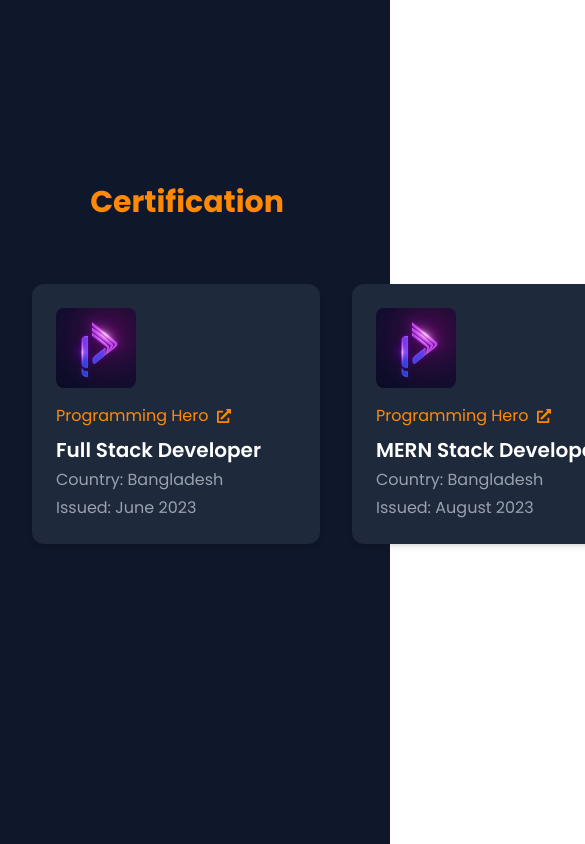
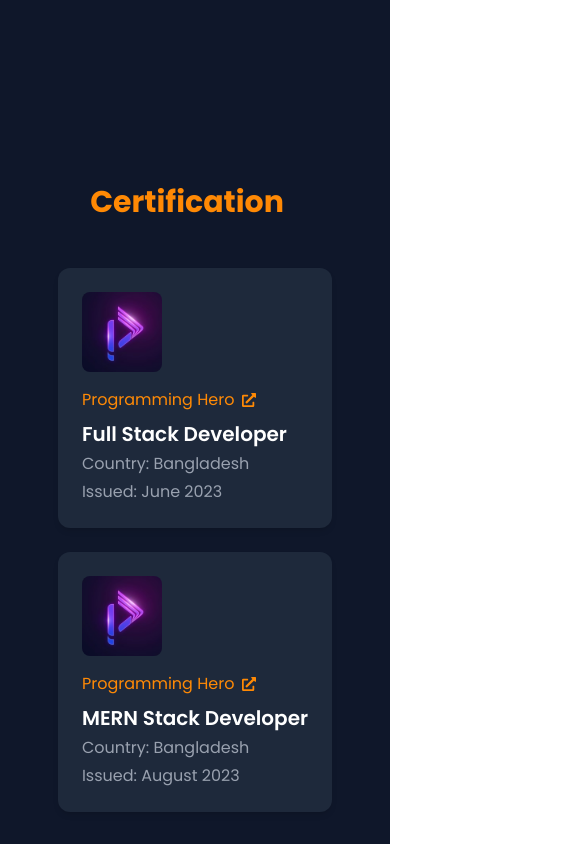
Before and after one commit to moshiurrahmandeap11/moshiur-rahman, a React (Vite) app: page / in a window 390 px wide. Shown: the part 5980-6824 px from the top of the page, 585 px wide, since content can reach past the window. Built offline with nearby package versions, Linux system fonts and the light colour scheme.

Commit message:
check responsive

```diff
--- a/src/sections/Certification/Certification.jsx
+++ b/src/sections/Certification/Certification.jsx
@@ -29,8 +29,8 @@ const Certification = () => {
   }, []);
 
   return (
-    <section className="h-screen bg-[#0f172a] text-white flex flex-col px-6 py-16">
-      {/* Heading + HR */}
+    <section className="min-h-screen bg-[#0f172a] text-white flex flex-col px-6 py-16">
+      {/* Heading */}
       <div
         className="flex items-center gap-4 mb-12 max-w-4xl mx-auto"
         data-aos="fade-right"
@@ -41,15 +41,15 @@ const Certification = () => {
         <hr className="flex-grow border-t border-orange-600 opacity-60" />
       </div>
 
-      {/* Horizontal scroll container */}
+      {/* Grid layout for responsiveness */}
       <div
-        className="flex space-x-8 overflow-x-auto max-w-6xl mx-auto px-2 py-4 scrollbar-hide"
+        className="grid gap-6 grid-cols-1 md:grid-cols-1 lg:grid-cols-2 max-w-6xl mx-auto"
         data-aos="fade-up"
       >
         {certificates.map(({ id, title, image, website, country, issued }) => (
           <div
             key={id}
-            className="flex-shrink-0 w-72 bg-[#1e293b] rounded-xl p-6 shadow-md flex flex-col items-start"
+            className="bg-[#1e293b] rounded-xl p-6 shadow-md flex flex-col"
             data-aos="zoom-in"
             data-aos-delay={id * 150}
           >
@@ -60,7 +60,7 @@ const Certification = () => {
               className="w-20 h-20 object-contain rounded-lg mb-4"
             />
 
-            {/* Details */}
+            {/* Info */}
             <a
               href={website}
               target="_blank"
```
